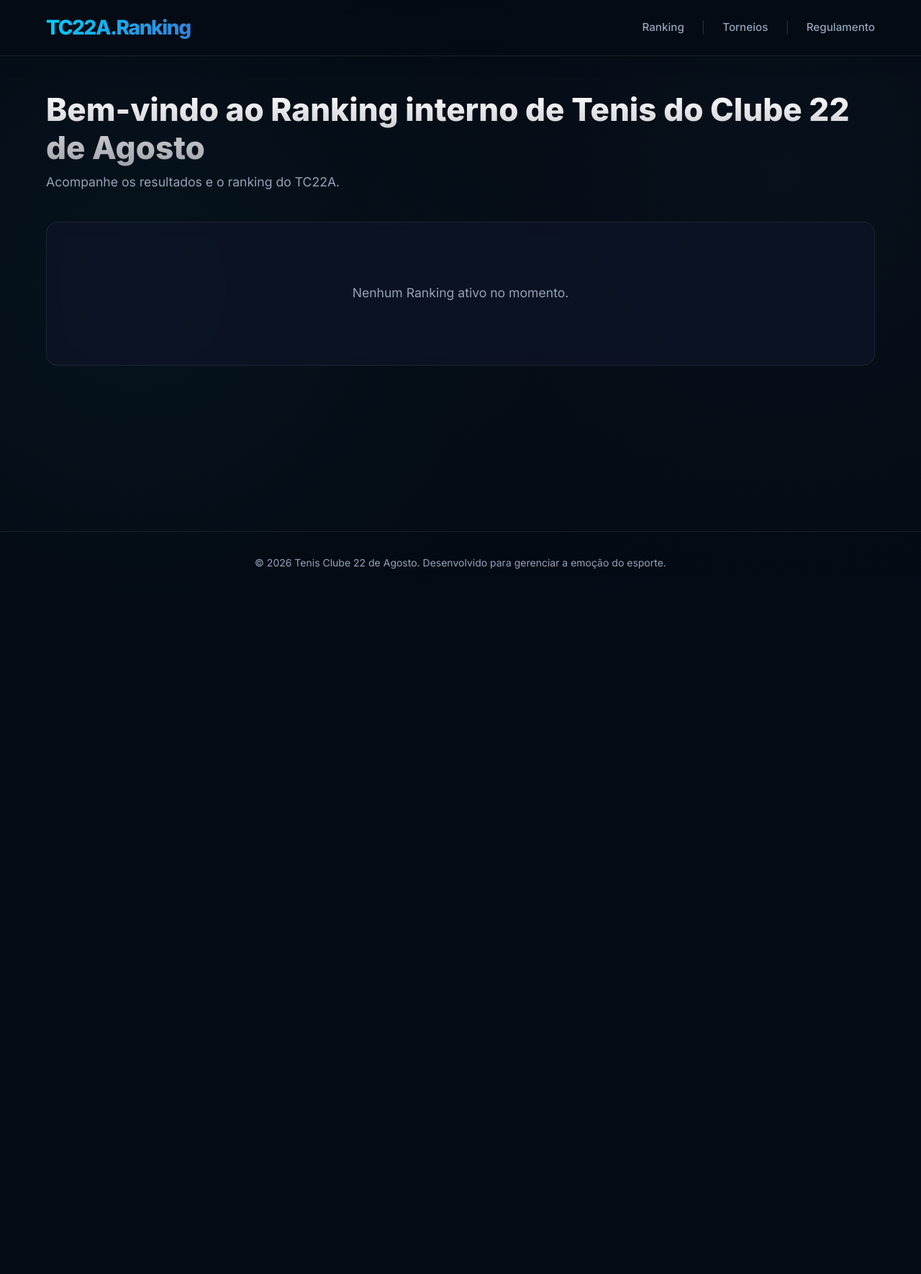
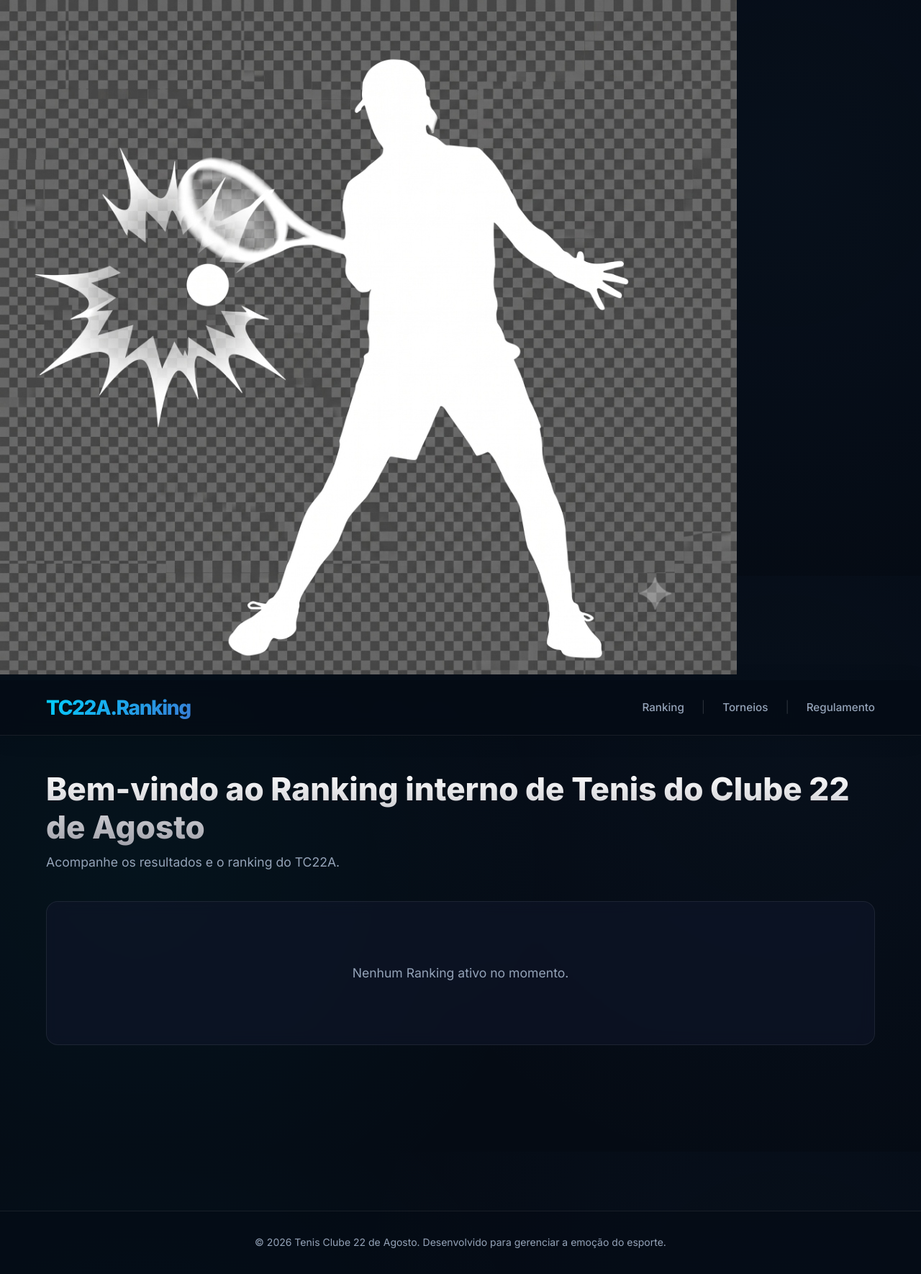
Before and after one commit to fernandotos/TC22A, a Django app: page / in a window 1280 px wide. Shown: the whole page at 72% size. Before the commit the page ends 790 px from the top, so only its background shows below. Run offline with Django 5.2, Linux system fonts and the light colour scheme; data that the repository does not hold is empty.

Commit message:
Insert missing watermark img tag

```diff
--- a/tournaments/templates/base.html
+++ b/tournaments/templates/base.html
@@ -69,6 +69,7 @@
 </head>
 
 <body>
+    <img src="{% static 'tennis_player.png' %}" class="bg-watermark" alt="Tenista Marca d'água">
     <header>
         <div class="container header-content">
             <a href="{% url 'tournaments:home' %}" class="logo">{% block logo_text %}TC22A<span>.</span>Ranking{% endblock %}</a>
```
